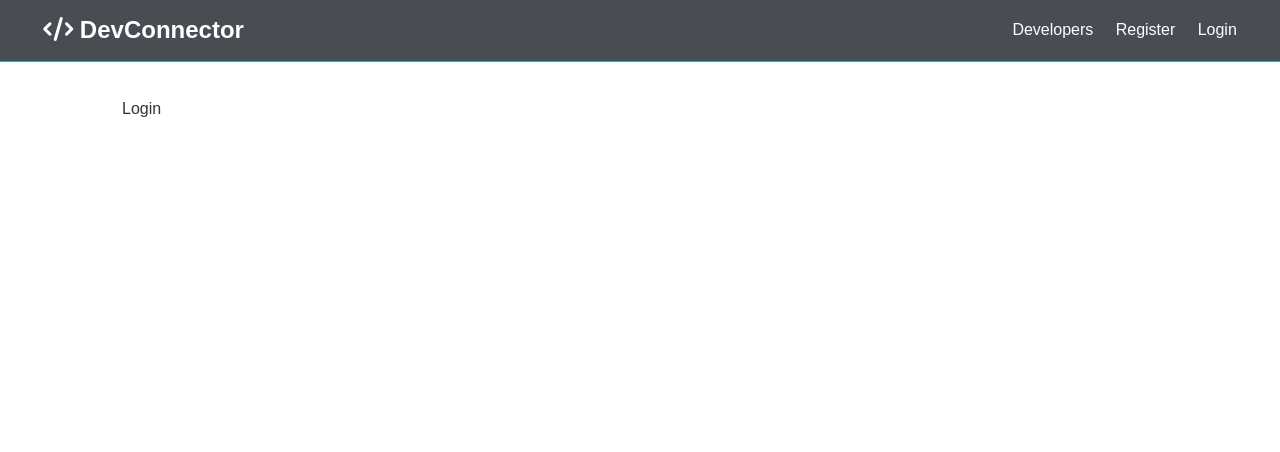
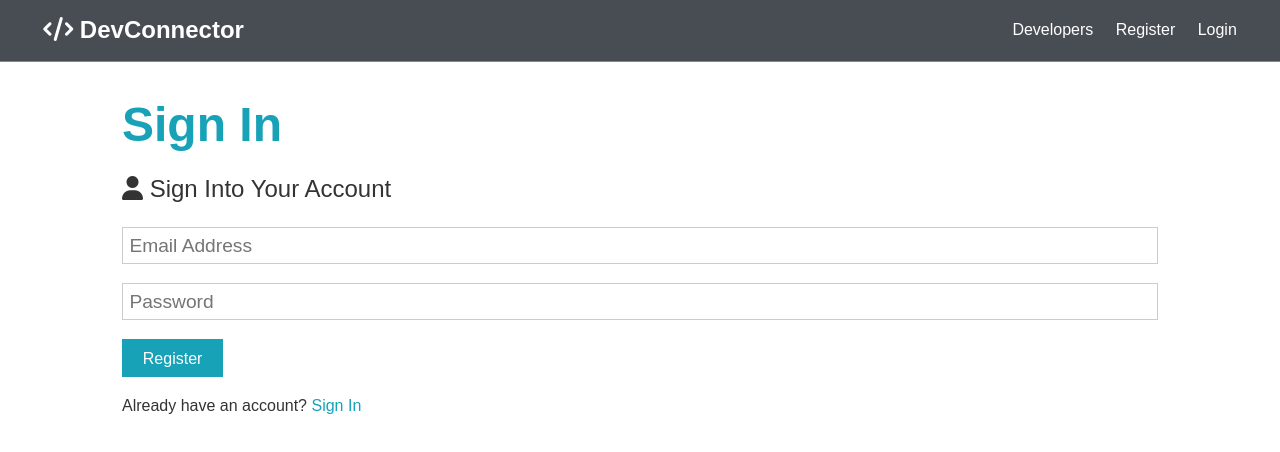
Before and after one commit to VaganPogosyan/devconnector, a React (Create React App) app in the folder client/: page /login in a window 1280 px wide. Shown: the top 452 px of the page. Built offline with nearby package versions, Linux system fonts and the light colour scheme.

Commit message:
fixed bugs an dfinished html for Login and Register pages

```diff
--- a/client/src/components/auth/Login.js
+++ b/client/src/components/auth/Login.js
@@ -1,5 +1,57 @@
-import React from 'react';
+import React, { Fragment, useState } from 'react';
+import { Link } from 'react-router-dom';
 
 export const Login = () => {
-  return <div>Login</div>;
+  const [formData, setFormData] = useState({
+    email: '',
+    password: '',
+  });
+
+  const { email, password } = formData;
+
+  const onChange = (e) =>
+    setFormData({ ...formData, [e.target.name]: e.target.value });
+
+  const onSubmit = (e) => {
+    e.preventDefault();
+    console.log('SUCCESS');
+  };
+  return (
+    <Fragment>
+      <h1 className='large text-primary'>Sign In</h1>
+      <p className='lead'>
+        <i className='fas fa-user'></i> Sign Into Your Account
+      </p>
+      <form
+        className='form'
+        action='create-profile.html'
+        onSubmit={(e) => onSubmit(e)}
+      >
+        <div className='form-group'>
+          <input
+            type='email'
+            placeholder='Email Address'
+            name='email'
+            value={email}
+            onChange={(e) => onChange(e)}
+            required
+          />
+        </div>
+        <div className='form-group'>
+          <input
+            type='password'
+            placeholder='Password'
+            name='password'
+            minLength='6'
+            value={password}
+            onChange={(e) => onChange(e)}
+          />
+        </div>
+        <input type='submit' className='btn btn-primary' value='Register' />
+      </form>
+      <p className='my-1'>
+        Already have an account? <Link to='/register'>Sign In</Link>
+      </p>
+    </Fragment>
+  );
 };
```
